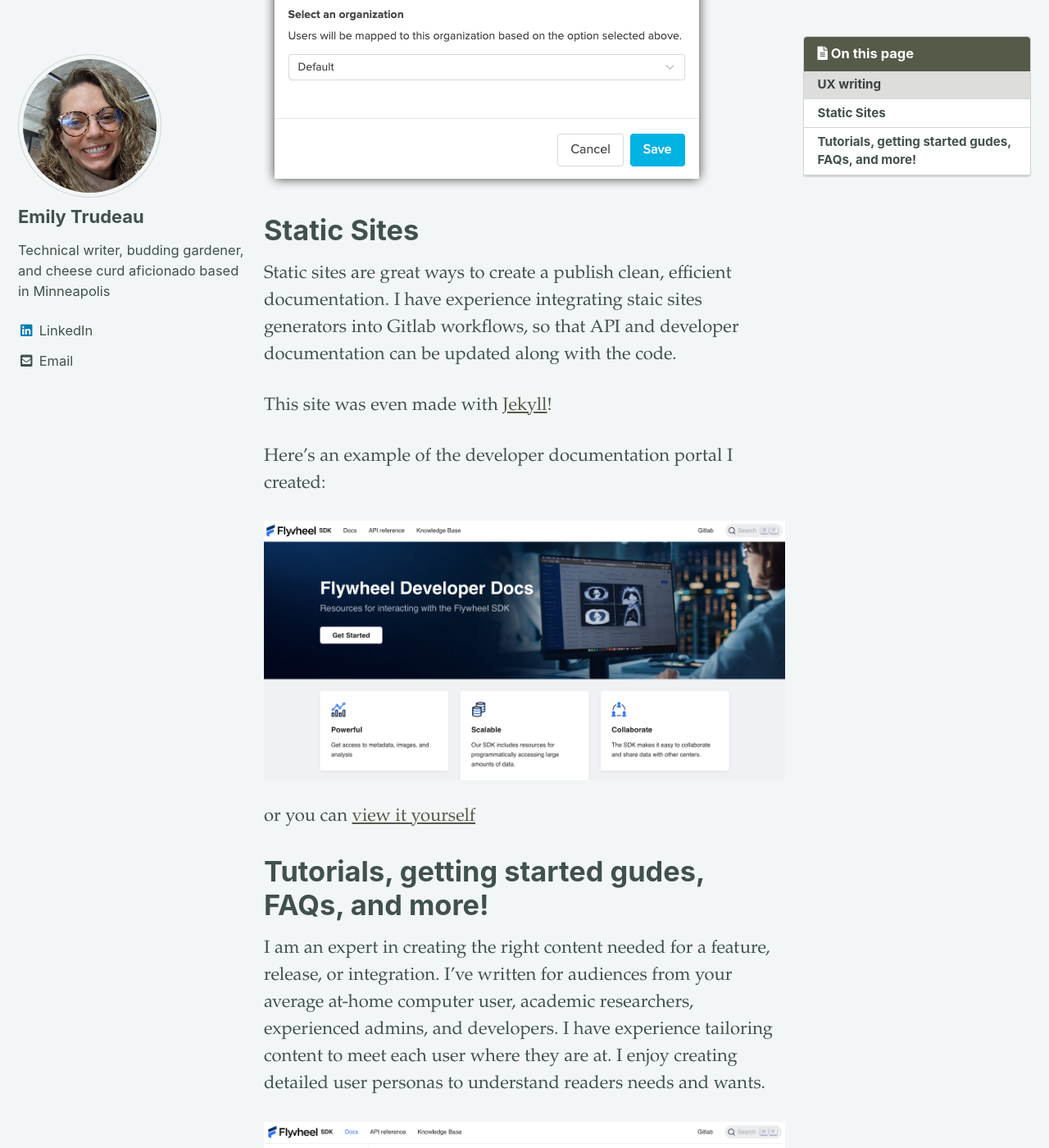
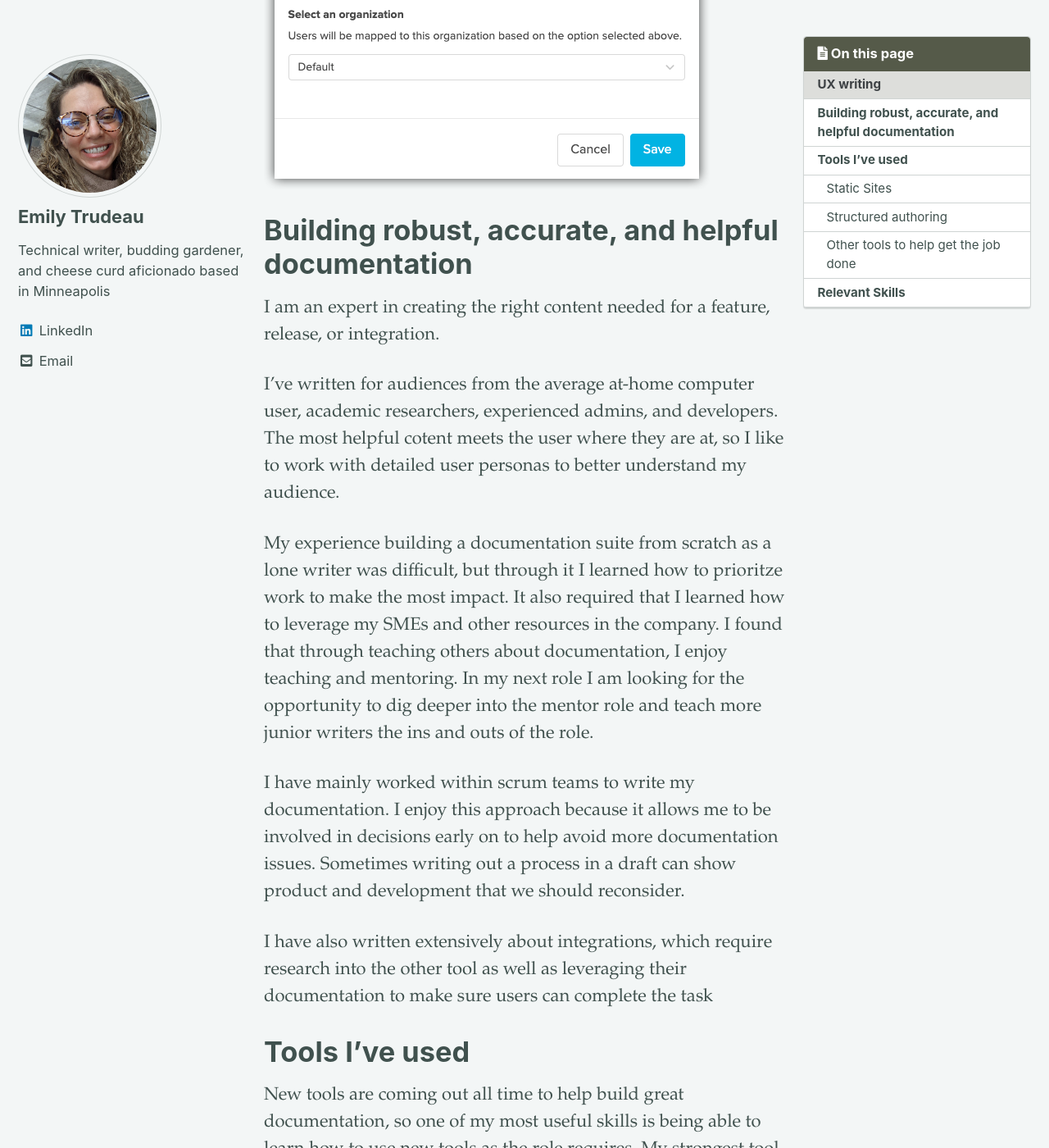
Before and after one commit to ExplainerEmily/ExplainerEmily.github.io, a Jekyll site: the page built from _pages/examples.md, in a window 1280 px wide and 1400 px high, scrolled down 2335 px. Shown: the whole window at 82% size. Built offline with Jekyll 4.4.1, drawn with Linux system fonts in a browser that asks for light colours; cached includes are drawn as plain includes; some of the changed text lies outside the part shown.

Commit message:
Updating homepage

```diff
--- a/_config.yml
+++ b/_config.yml
@@ -21,6 +21,7 @@ github_username: ExplainerEmily
 theme: minimal-mistakes-jekyll
 minimal_mistakes_skin: mint
 search: true
+github: [metadata]
 
 # Build settings
 markdown: kramdown
--- a/_pages/examples.md
+++ b/_pages/examples.md
@@ -20,8 +20,23 @@ Here's some examples of times when I have collaborated with product designers an
 
 ![Mapping Options](/assets/images/ModalMappingUXText.png)
 
-# Static Sites
-Static sites are great ways to create a publish clean, efficient documentation. I have experience integrating staic sites generators into Gitlab workflows, so that API and developer documentation can be updated along with the code.
+
+# Building robust, accurate, and helpful documentation
+I am an expert in creating the right content needed for a feature, release, or integration.
+
+I've written for audiences from the average at-home computer user, academic researchers, experienced admins, and developers. The most helpful cotent meets the user where they are at, so I like to work with detailed user personas to better understand my audience.
+
+My experience building a documentation suite from scratch as a lone writer was difficult, but through it I learned how to prioritze work to make the most impact. It also required that I learned how to leverage my SMEs and other resources in the company. I found that through teaching others about documentation, I enjoy teaching and mentoring. In my next role I am looking for the opportunity to dig deeper into the mentor role and teach more junior writers the ins and outs of the role.
+
+I have mainly worked within scrum teams to write my documentation. I enjoy this approach because it allows me to be involved in decisions early on to help avoid more documentation issues. Sometimes writing out a process in a draft can show product and development that we should reconsider.
+
+I have also written extensively about integrations, which require research into the other tool as well as leveraging their documentation to make sure users can complete the task
+
+# Tools I've used
+ New tools are coming out all time to help build great documentation, so one of my most useful skills is being able to learn how to use new tools as the role requires. My strongest tool skill is the ability to learn new tools.
+But in case you are wondering, here's some tools I have used in the past.
+## Static Sites
+Static sites are great ways to create and publish clean, efficient documentation. I have experience integrating staic sites generators into Gitlab workflows, so that API and developer documentation can be updated along with the code.
 
 This site was even made with [Jekyll](https://jekyllrb.com/)!
 
@@ -31,7 +46,20 @@ Here's an example of the developer documentation portal I created:
 
 or you can [view it yourself](https://sdk.flywheel.io)
 
-# Tutorials, getting started gudes, FAQs, and more!
-I am an expert in creating the  right content needed for a feature, release, or integration. I've written for audiences from your average at-home computer user, academic researchers, experienced admins, and developers. I have experience tailoring content to meet each user where they are at. I enjoy creating detailed user personas to understand readers needs and wants.
+## Structured authoring
 
-![Mapping Options](/assets/images/DeveloperGettingStarted.png)
+After reviewing the vast options available to create and maintain documentation, I choose to go with the structured authoring approach. Paligo is an XML-based tool that allowed me to write once and publish to multiple forms.
+
+## Other tools to help get the job done
+- Jira
+- Confluence
+- Adobe Illustrator and Photoshop
+- Mindtouch (CMS)
+- Zendesk Guide
+- Gitlab
+- Github
+
+# Relevant Skills
+- Python (read and understand with some beginner ability to write my own code)
+- HTML
+- CSS
```
Also changed, not shown: _pages/about.md (deleted, +0 -15 lines), _pages/index.md (added, +15 -0 lines).
